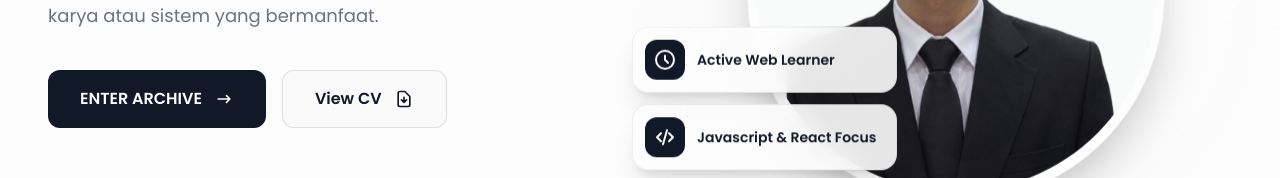
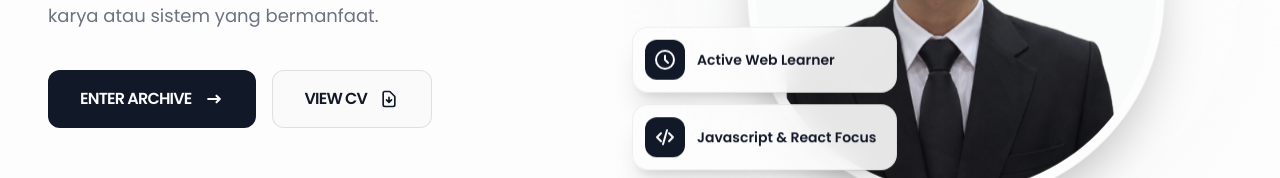
Before and after one commit to Firdaus1802/PORTOFOLIO-DAUS, a Next.js app: page / in a window 1280 px wide. Shown: the part 434-612 px from the top of the page. Built offline with nearby package versions, Linux system fonts and the light colour scheme; no server answers.

Commit message:
style: apply font-black tracking-tighter uppercase typography to hero CTA buttons

```diff
--- a/app/hero.tsx
+++ b/app/hero.tsx
@@ -68,15 +68,15 @@ export default function Hero() {
             </div>
 
             <div className="flex flex-col sm:flex-row gap-4 mt-8">
-              <button onClick={() => handleScroll("projects")} className="cursor-pointer text-sm md:text-base font-bold bg-text-primary text-background px-8 py-4 rounded-xl flex flex-row items-center justify-center gap-3 hover:-translate-y-1.5 hover:scale-[1.02] hover:shadow-[0_8px_30px_rgb(0,0,0,0.12)] dark:hover:shadow-[0_8px_30px_rgba(255,255,255,0.1)] transition-all duration-300 ease-out">
+              <button onClick={() => handleScroll("projects")} className="cursor-pointer text-sm md:text-base font-black tracking-tighter uppercase bg-text-primary text-background px-8 py-4 rounded-xl flex flex-row items-center justify-center gap-3 hover:-translate-y-1.5 hover:scale-[1.02] hover:shadow-[0_8px_30px_rgb(0,0,0,0.12)] dark:hover:shadow-[0_8px_30px_rgba(255,255,255,0.1)] transition-all duration-300 ease-out">
                 ENTER ARCHIVE
                 <svg className="w-5 h-5 transition-transform duration-300 group-hover:translate-x-1" aria-hidden="true" xmlns="http://www.w3.org/2000/svg" width="24" height="24" fill="none" viewBox="0 0 24 24">
-                  <path stroke="currentColor" strokeLinecap="round" strokeLinejoin="round" strokeWidth="2" d="M19 12H5m14 0-4 4m4-4-4-4" />
+                  <path stroke="currentColor" strokeLinecap="round" strokeLinejoin="round" strokeWidth="2.5" d="M19 12H5m14 0-4 4m4-4-4-4" />
                 </svg>
               </button>
 
-              <Link href="/cv" className="cursor-pointer text-sm md:text-base font-bold border border-text-secondary/20 hover:border-text-primary text-text-primary bg-thirdary/30 px-8 py-4 rounded-xl flex flex-row items-center justify-center gap-3 hover:-translate-y-1.5 hover:scale-[1.02] transition-all duration-300 ease-out">
-                View CV
+              <Link href="/cv" className="cursor-pointer text-sm md:text-base font-black tracking-tighter uppercase border border-text-secondary/20 hover:border-text-primary text-text-primary bg-thirdary/30 px-8 py-4 rounded-xl flex flex-row items-center justify-center gap-3 hover:-translate-y-1.5 hover:scale-[1.02] transition-all duration-300 ease-out">
+                VIEW CV
                 <svg className="w-5 h-5" fill="none" stroke="currentColor" viewBox="0 0 24 24">
                   <path strokeLinecap="round" strokeLinejoin="round" strokeWidth="2" d="M12 10v6m0 0l-3-3m3 3l3-3m2 8H7a2 2 0 01-2-2V5a2 2 0 012-2h5.586a1 1 0 01.707.293l5.414 5.414a1 1 0 01.293.707V19a2 2 0 01-2 2z" />
                 </svg>
```
